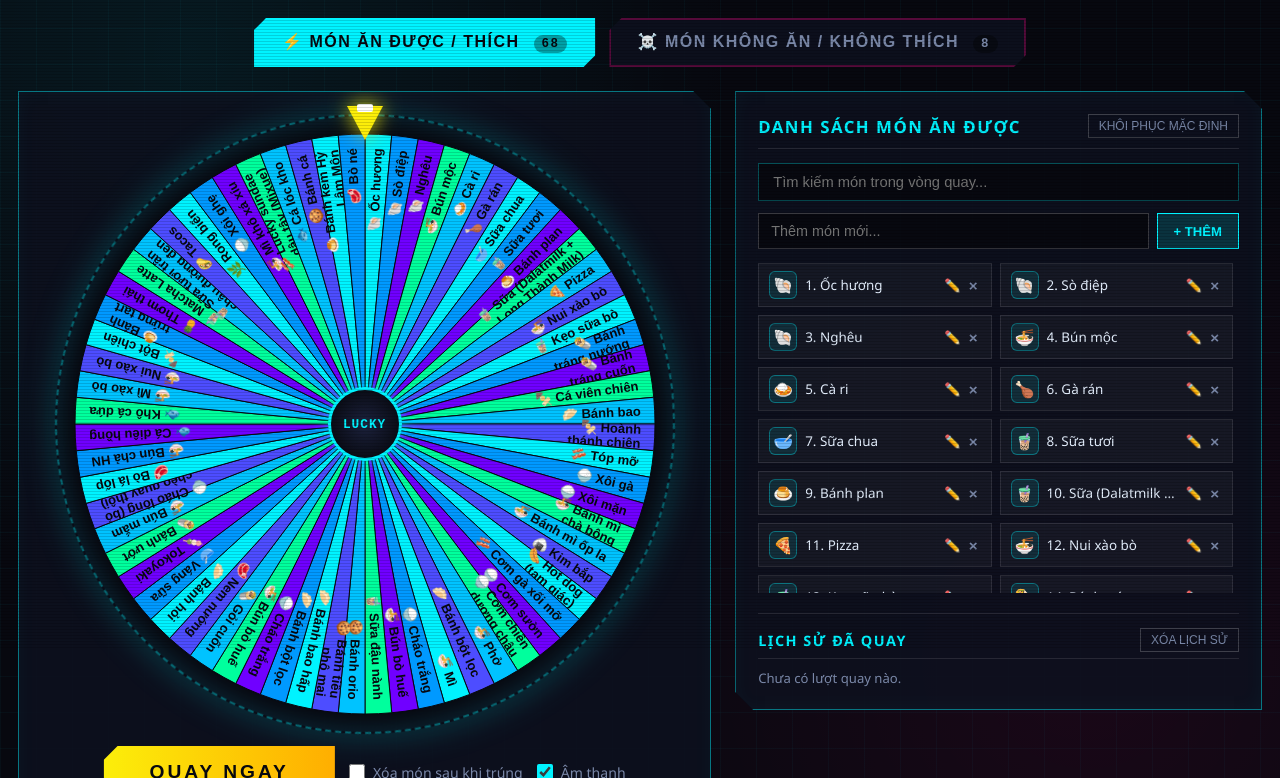
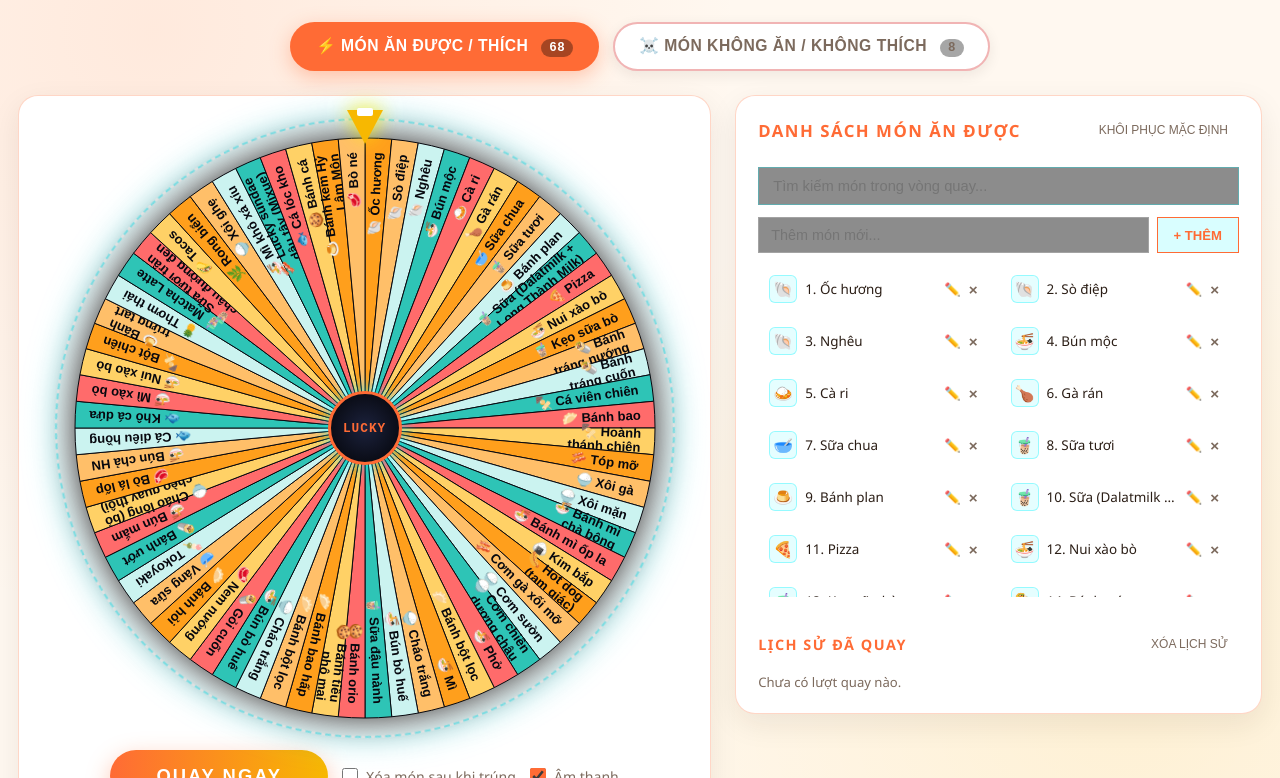
Before and after one commit to YtbPanda1211/RandomFoodAndDrink, a plain HTML site: page index.html in a window 1280 px wide. Shown: the part 152-930 px from the top of the page. Drawn offline with Linux system fonts and the light colour scheme.

Commit message:
Update index.html

```diff
--- a/index.html
+++ b/index.html
@@ -3,20 +3,20 @@
 <head>
   <meta charset="UTF-8" />
   <meta name="viewport" content="width=device-width, initial-scale=1.0" />
-  <title>CYBER-WHEEL // VÒNG QUAY ẨM THỰC</title>
+  <title>VÒNG QUAY ẨM THỰC // HÔM NAY ĂN GÌ?</title>
   <style>
     :root {
-      --bg-dark: #07080f;
-      --bg-panel: rgba(13, 16, 30, 0.88);
-      --cyan: #00f3ff;
-      --magenta: #ff007f;
-      --yellow: #fcee0a;
-      --purple: #9d00ff;
-      --green: #00ff9d;
-      --text-main: #e6f1ff;
-      --text-dim: #7a88a8;
-      --border-cyan: rgba(0, 243, 255, 0.45);
-      --border-magenta: rgba(255, 0, 127, 0.45);
+      --bg-dark: #fff8f0;
+      --bg-panel: #ffffff;
+      --cyan: #ff6b35;
+      --magenta: #d62828;
+      --yellow: #f7b801;
+      --purple: #2a9d8f;
+      --green: #2a9d8f;
+      --text-main: #2b1e16;
+      --text-dim: #7c6a5d;
+      --border-cyan: rgba(255, 107, 53, 0.28);
+      --border-magenta: rgba(214, 40, 40, 0.28);
     }
 
     * {
@@ -38,27 +38,8 @@
       min-height: 100vh;
       overflow-x: hidden;
       background-image:
-        radial-gradient(circle at 15% 20%, rgba(0, 243, 255, 0.08) 0%, transparent 40%),
-        radial-gradient(circle at 85% 80%, rgba(255, 0, 127, 0.08) 0%, transparent 40%),
-        linear-gradient(rgba(0, 243, 255, 0.03) 1px, transparent 1px),
-        linear-gradient(90deg, rgba(0, 243, 255, 0.03) 1px, transparent 1px);
-      background-size: 100% 100%, 100% 100%, 36px 36px, 36px 36px;
-    }
-
-    /* Scanline overlay */
-    body::after {
-      content: "";
-      position: fixed;
-      inset: 0;
-      background: repeating-linear-gradient(
-        0deg,
-        rgba(0, 0, 0, 0.14) 0px,
-        rgba(0, 0, 0, 0.14) 1px,
-        transparent 1px,
-        transparent 3px
-      );
-      pointer-events: none;
-      z-index: 999;
+        radial-gradient(circle at 12% 18%, rgba(255, 107, 53, 0.1) 0%, transparent 42%),
+        radial-gradient(circle at 88% 82%, rgba(247, 184, 1, 0.12) 0%, transparent 42%);
     }
 
     .container {
@@ -78,27 +59,27 @@
 
     .cyber-badge {
       display: inline-block;
-      font-family: 'Courier New', monospace;
-      font-size: 11px;
-      letter-spacing: 3px;
+      font-size: 12px;
+      font-weight: 700;
+      letter-spacing: 1.5px;
       color: var(--cyan);
       border: 1px solid var(--border-cyan);
-      padding: 4px 12px;
+      padding: 5px 14px;
+      border-radius: 999px;
       margin-bottom: 10px;
-      background: rgba(0, 243, 255, 0.06);
+      background: rgba(255, 107, 53, 0.1);
       text-transform: uppercase;
     }
 
     h1 {
       font-size: clamp(1.8rem, 4vw, 3rem);
       font-weight: 900;
-      letter-spacing: 2px;
+      letter-spacing: 1px;
       text-transform: uppercase;
-      background: linear-gradient(90deg, var(--cyan), #ffffff, var(--magenta));
+      background: linear-gradient(90deg, #ff6b35, #d62828, #f7b801);
       -webkit-background-clip: text;
       background-clip: text;
       color: transparent;
-      text-shadow: 0 0 25px rgba(0, 243, 255, 0.35);
       margin-bottom: 6px;
     }
 
@@ -119,39 +100,40 @@
 
     .mode-btn {
       position: relative;
-      padding: 12px 26px;
-      font-size: 1rem;
+      padding: 12px 24px;
+      font-size: 0.98rem;
       font-weight: 800;
-      letter-spacing: 1.5px;
+      letter-spacing: 0.5px;
       text-transform: uppercase;
       border: 2px solid transparent;
+      border-radius: 999px;
       background: var(--bg-panel);
       color: var(--text-dim);
       cursor: pointer;
-      clip-path: polygon(12px 0, 100% 0, 100% calc(100% - 12px), calc(100% - 12px) 100%, 0 100%, 0 12px);
+      box-shadow: 0 4px 14px rgba(43, 30, 22, 0.08);
       transition: all 0.25s ease;
     }
 
     .mode-btn.like-btn {
-      border-color: rgba(0, 243, 255, 0.3);
+      border-color: rgba(255, 107, 53, 0.35);
     }
 
     .mode-btn.like-btn.active,
     .mode-btn.like-btn:hover {
-      color: var(--bg-dark);
+      color: #fff;
       background: var(--cyan);
-      box-shadow: 0 0 24px rgba(0, 243, 255, 0.55);
+      box-shadow: 0 6px 20px rgba(255, 107, 53, 0.35);
     }
 
     .mode-btn.dislike-btn {
-      border-color: rgba(255, 0, 127, 0.3);
+      border-color: rgba(214, 40, 40, 0.35);
     }
 
     .mode-btn.dislike-btn.active,
     .mode-btn.dislike-btn:hover {
       color: #fff;
       background: var(--magenta);
-      box-shadow: 0 0 24px rgba(255, 0, 127, 0.55);
+      box-shadow: 0 6px 20px rgba(214, 40, 40, 0.35);
     }
 
     .count-pill {
@@ -224,15 +206,15 @@
     .cyber-panel {
       background: var(--bg-panel);
       border: 1px solid var(--border-cyan);
+      border-radius: 20px;
       padding: 22px;
       position: relative;
-      clip-path: polygon(0 0, calc(100% - 18px) 0, 100% 18px, 100% 100%, 18px 100%, 0 calc(100% - 18px));
-      box-shadow: 0 0 30px rgba(0, 0, 0, 0.6), inset 0 0 20px rgba(0, 243, 255, 0.04);
+      box-shadow: 0 10px 30px rgba(43, 30, 22, 0.08);
     }
 
     body.mode-dislike .cyber-panel {
       border-color: var(--border-magenta);
-      box-shadow: 0 0 30px rgba(0, 0, 0, 0.6), inset 0 0 20px rgba(255, 0, 127, 0.05);
+      box-shadow: 0 10px 30px rgba(214, 40, 40, 0.08);
     }
 
     /* Wheel Section */
@@ -346,16 +328,16 @@
 
     .spin-btn {
       padding: 15px 46px;
-      font-size: 1.2rem;
+      font-size: 1.15rem;
       font-weight: 900;
-      letter-spacing: 3px;
+      letter-spacing: 2px;
       text-transform: uppercase;
       border: none;
+      border-radius: 999px;
       cursor: pointer;
-      color: #07080f;
-      background: linear-gradient(90deg, var(--yellow), #ffae00);
-      clip-path: polygon(14px 0, 100% 0, 100% calc(100% - 14px), calc(100% - 14px) 100%, 0 100%, 0 14px);
-      box-shadow: 0 0 25px rgba(252, 238, 10, 0.5);
+      color: #fff;
+      background: linear-gradient(90deg, #ff6b35, #f7b801);
+      box-shadow: 0 8px 24px rgba(255, 107, 53, 0.4);
       transition: transform 0.15s ease, box-shadow 0.2s ease;
     }
 
@@ -616,16 +598,16 @@
     }
 
     .modal-card {
-      background: #0c0f1d;
-      border: 2px solid var(--yellow);
-      box-shadow: 0 0 50px rgba(252, 238, 10, 0.35);
+      background: #fffdf9;
+      border: 2px solid var(--cyan);
+      border-radius: 22px;
+      box-shadow: 0 20px 50px rgba(43, 30, 22, 0.25);
       padding: 26px 24px;
       max-width: 540px;
       width: 100%;
       max-height: 90vh;
       overflow-y: auto;
       text-align: center;
-      clip-path: polygon(18px 0, 100% 0, 100% calc(100% - 18px), calc(100% - 18px) 100%, 0 100%, 0 18px);
     }
 
     .modal-photo-wrap {
@@ -976,8 +958,8 @@
       isSpinning: false
     };
 
-    const LIKE_COLORS = ['#00f3ff', '#0099ff', '#7000ff', '#00ff9d', '#00c3ff', '#4d4dff'];
-    const DISLIKE_COLORS = ['#ff007f', '#b8005c', '#ff3b3b', '#9d00ff', '#ff0055', '#6b00b3'];
+    const LIKE_COLORS = ['#ff9f1c', '#ffbf69', '#cbf3f0', '#2ec4b6', '#ff6b6b', '#ffd166'];
+    const DISLIKE_COLORS = ['#e63946', '#f4a261', '#e76f51', '#b5838d', '#d62828', '#9e2a2b'];
 
     function getFoodVisual(name) {
       const n = name.toLowerCase();
```
